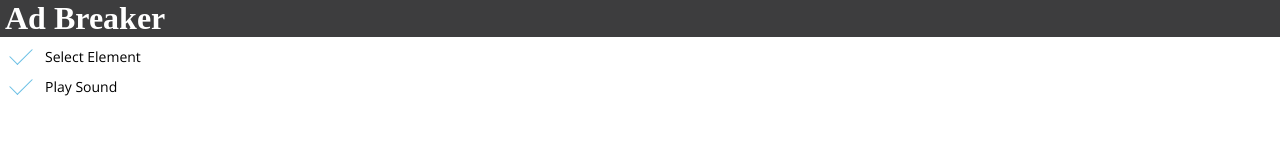
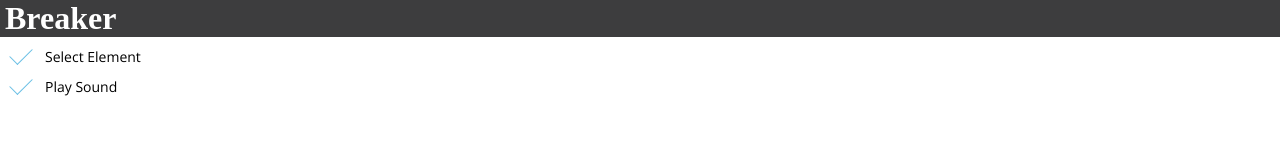
Before and after one commit to cflatech/Breaker, a website with bundled scripts: page html/popup.html in a window 1280 px wide. Built offline with nearby package versions, Linux system fonts and the light colour scheme; some packages are replaced by stand-ins of ours.

Commit message:
接頭辞削除

```diff
--- a/html/popup.html
+++ b/html/popup.html
@@ -7,7 +7,7 @@
   </head>
   <body>
     <header>
-      <h1>Ad Breaker</h1>
+      <h1>Breaker</h1>
     </header>
     <main class="boxes">
       <input id="checkbox-select_element" type="checkbox" />
```
Also changed, not shown: manifest.json.
